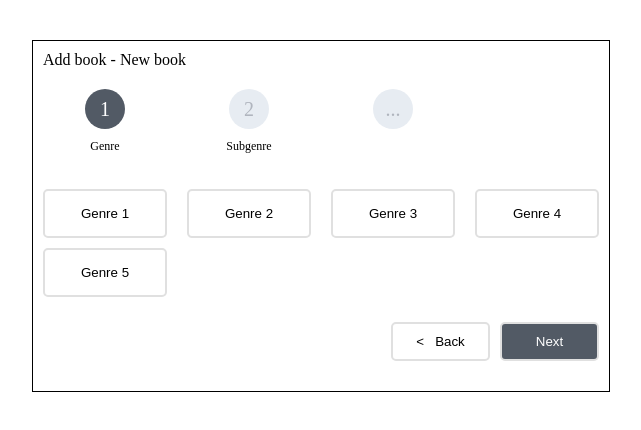
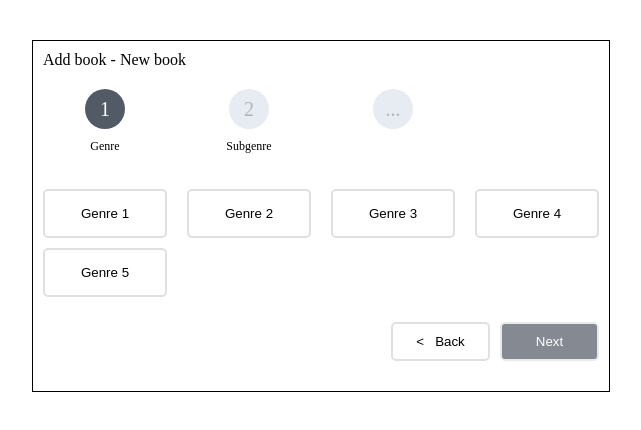
Before and after one commit to lemibbdk/library, an Angular app: page / in a window 1280 px wide. Shown: the top 430 px of the page, without its empty margins (319-960 px from the left). Built offline with nearby package versions, Linux system fonts and the light colour scheme.

Commit message:
disable next button if form is invalid

```diff
--- a/src/app/app.component.html
+++ b/src/app/app.component.html
@@ -130,6 +130,7 @@
 
     <button class="form-container__actions__button active"
             (click)="nextStep()"
+            [class.disabled]="isNextButtonDisabled()"
             *ngIf="!(currentStep === steps.length); else addButton"
     >
       Next
--- a/src/app/app.component.scss
+++ b/src/app/app.component.scss
@@ -152,6 +152,12 @@ input, select {
   color: #fff;
 }
 
+.disabled {
+  opacity: 0.7;
+  pointer-events: none;
+  cursor: none;
+}
+
 .w-25 {
   width: 25%;
 }
--- a/src/app/app.component.ts
+++ b/src/app/app.component.ts
@@ -281,6 +281,25 @@ export class AppComponent implements OnInit {
     return this.currentStep > 2 && this.steps.length === this.currentStep;
   }
 
+  public isNextButtonDisabled(): boolean {
+    switch (this.currentStep) {
+      case 1:
+        return !this.selectedGenre;
+      case 2:
+        return !this.selectedSubgenre && !this.addNewSubgenreSelected;
+      case 3:
+        if (this.steps.length === 3) {
+          return this.bookForm.invalid;
+        } else {
+          return this.subgenreForm.invalid;
+        }
+      case 4:
+        return this.bookForm.invalid;
+      default:
+        return false;
+    }
+  }
+
   public getSelectOptions(field: FormFieldModel): SelectOptionModel[] {
     switch (field.field) {
       case 'author':
```
